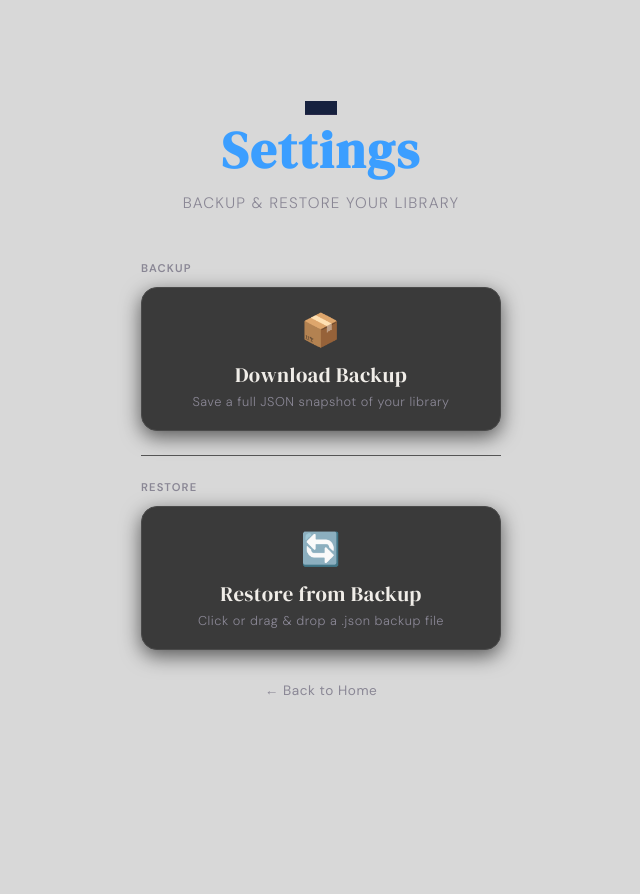
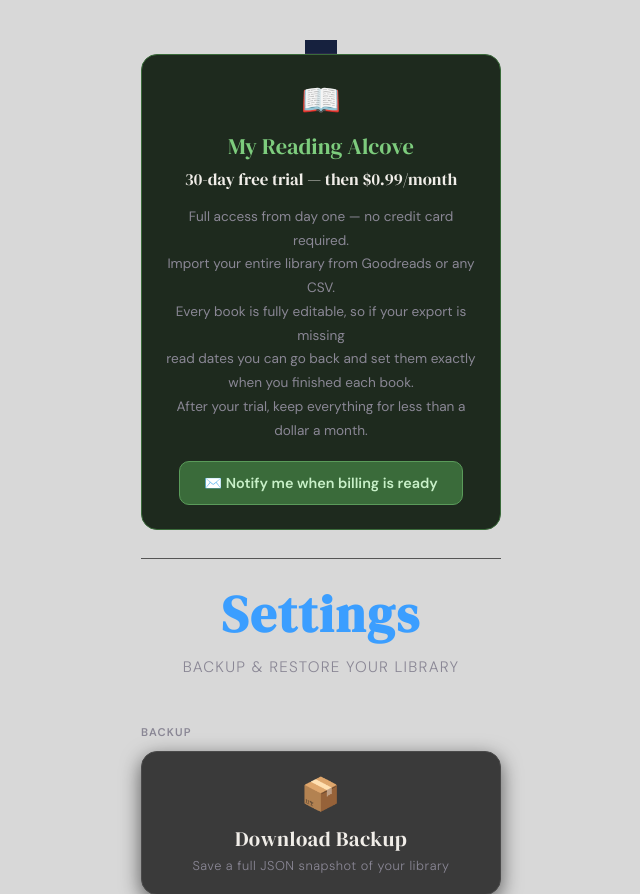
Before and after one commit to dpj1951/my-reading-room, a Python web app: template templates/settings.html in a window 1280 px wide. Shown: the top 894 px of the page, without its empty margins (319-959 px from the left). Before the commit the page ends 695 px from the top, so only its background shows below. Run offline with Jinja, Linux system fonts and the light colour scheme; the template is opened without the code that fills it, so the values that code supplies are empty.

Commit message:
Add subscription info + interest CTA to settings page

```diff
--- a/templates/settings.html
+++ b/templates/settings.html
@@ -54,7 +54,25 @@
     {% if current_user %}<span>{{ current_user['email'] }}</span><a href="/logout" style="color:#c9a96e;text-decoration:none;padding:0.2rem 0.6rem;border:1px solid #c9a96e;border-radius:4px;">Log out</a>{% endif %}
   </div>
 
-  <div class="brand">
+    <div style="width:100%;max-width:360px;background:#1e2a1e;border:1px solid #3a6b3a;border-radius:16px;padding:24px;margin-bottom:24px;text-align:center;">
+    <div style="font-size:2rem;margin-bottom:10px;">&#x1F4D6;</div>
+    <div style="font-family:'DM Serif Display',serif;font-size:1.4rem;color:#7dcc7d;margin-bottom:6px;">My Reading Alcove</div>
+    <div style="font-family:'DM Serif Display',serif;font-size:1.05rem;color:#f0ede8;margin-bottom:14px;">30-day free trial &mdash; then $0.99/month</div>
+    <p style="font-size:0.85rem;color:#8a8795;line-height:1.75;margin-bottom:18px;">
+      Full access from day one &mdash; no credit card required.<br>
+      Import your entire library from Goodreads or any CSV.<br>
+      Every book is fully editable, so if your export is missing<br>
+      read dates you can go back and set them exactly<br>
+      when you finished each book.<br>
+      After your trial, keep everything for less than a dollar a month.
+    </p>
+    <a href="mailto:freetrial@myreadingalcove.com?subject=I%27m%20interested%20in%20My%20Reading%20Alcove&body=Please%20notify%20me%20when%20billing%20is%20ready."
+       style="display:inline-block;background:#3a6b3a;color:#c8f0c8;border:1px solid #5a9b5a;border-radius:10px;padding:12px 24px;font-size:0.9rem;font-weight:600;text-decoration:none;">
+      &#x2709;&#xFE0F; Notify me when billing is ready
+    </a>
+  </div>
+  <hr style="width:100%;max-width:360px;border:none;border-top:1px solid #555;margin:4px 0 20px 0;">
+<div class="brand">
     <h1>Settings</h1>
     <p>Backup &amp; Restore your library</p>
   </div>
```
